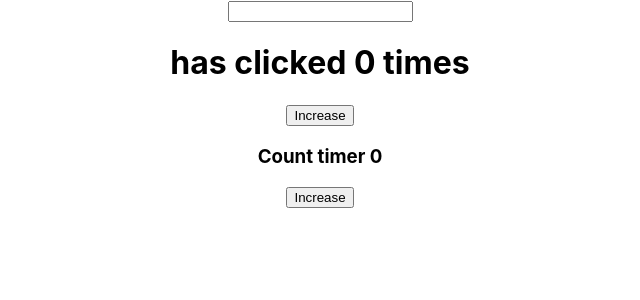
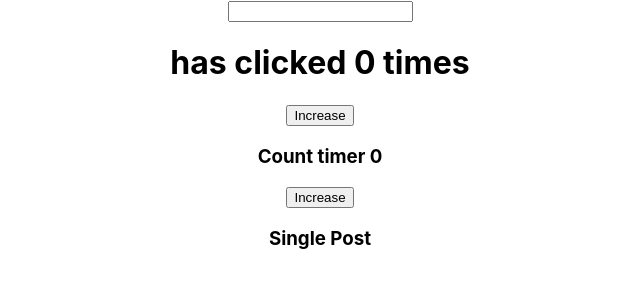
Before and after one commit to AnnaIerchenko/react_hooks, a React (Create React App) app: page / in a window 1280 px wide. Shown: the top 300 px of the page, without its empty margins (320-960 px from the left). Built offline with nearby package versions, Linux system fonts and the light colour scheme.

Commit message:
useContext

```diff
--- a/src/App.js
+++ b/src/App.js
@@ -1,13 +1,18 @@
 import './App.css';
 import Counter from './components/Counter';
+import MainComponent from './components/MainComponent';
 import Timer from './components/Timer';
+import LoginContextProvider from './context/LoginContextProvider';
 
 function App() {
   return (
+    <LoginContextProvider>
     <div className="App">
       <Counter />
       <Timer />
+      <MainComponent />
     </div>
+    </LoginContextProvider>
   );
 }
 
--- /dev/null
+++ b/src/components/MainComponent.js
@@ -0,0 +1,8 @@
+import React from 'react'
+import SinglePost from './SinglePost'
+
+const MainComponent = () => {
+  return <SinglePost />
+}
+
+export default MainComponent
--- /dev/null
+++ b/src/components/SinglePost.js
@@ -0,0 +1,12 @@
+import React, { useContext } from 'react'
+import { LoginContext } from '../context/LoginContextProvider'
+
+const SinglePost = () => {
+  const login = useContext(LoginContext)
+  console.log(login)
+  return (
+    <h3>Single Post</h3>
+  )
+}
+
+export default SinglePost
--- /dev/null
+++ b/src/context/LoginContextProvider.js
@@ -0,0 +1,15 @@
+import React, { createContext, useState } from 'react'
+
+export const LoginContext = createContext()
+
+const LoginContextProvider = ({children}) => {
+  const [userDetails, setUserDetails] = useState(true)
+
+  return (
+    <LoginContext.Provider value={userDetails}>
+      {children}
+    </LoginContext.Provider>
+  )
+}
+
+export default LoginContextProvider
```
